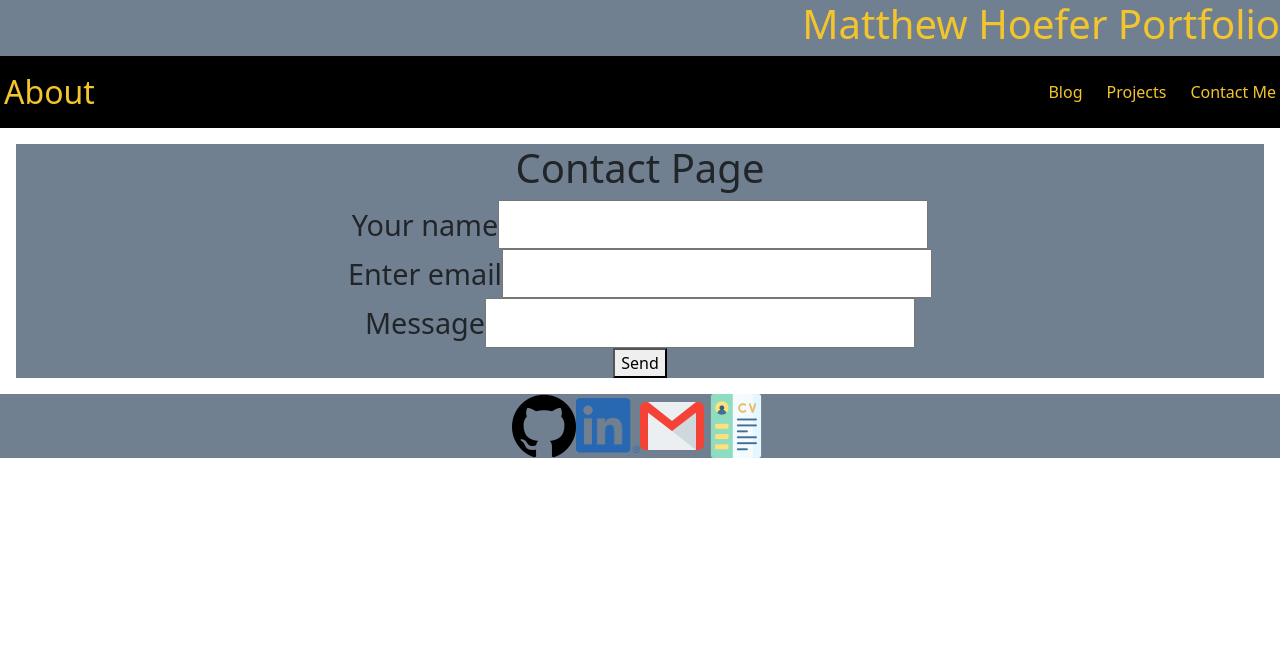
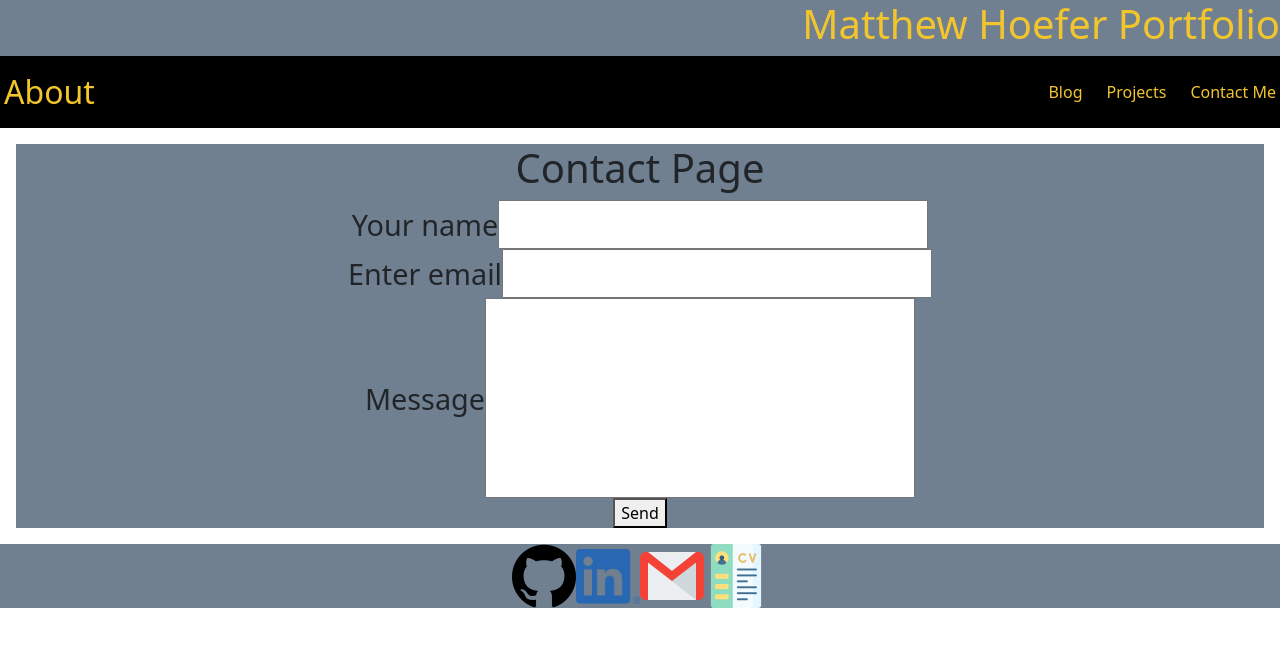
Before and after one commit to hoeferm2/hoefer-react-portfolio, a React (Create React App) app: page /contact in a window 1280 px wide. Shown: the top 646 px of the page. Built offline with nearby package versions, Linux system fonts and the light colour scheme.

Commit message:
deployment

```diff
--- a/package.json
+++ b/package.json
@@ -1,5 +1,6 @@
 {
   "name": "portfolio-app",
+  "homepage": "http://hoeferm2.github.io/portfolio-app-react",
   "version": "0.1.0",
   "private": true,
   "dependencies": {
--- a/src/components/ContactForm.js
+++ b/src/components/ContactForm.js
@@ -8,7 +8,7 @@ export default function ContactForm() {
     const [email, setEmail] = useState(" ")
     const [message, setMessage] = useState(" ")
   return (
-    <div>
+    <div className='form'>
     <div className='formGroup'>
         <form>
             <div>
@@ -34,7 +34,7 @@ export default function ContactForm() {
  <div className='formGroup'>
      <form>
          <div>
-             <label htmlFor='message'>Message
+             <label className='message' htmlFor='message'>Message
                  <input type="text" id="message" name="message" value={message}
                  onChange= {e => setMessage(e.target.value)}/>
              </label>
```
